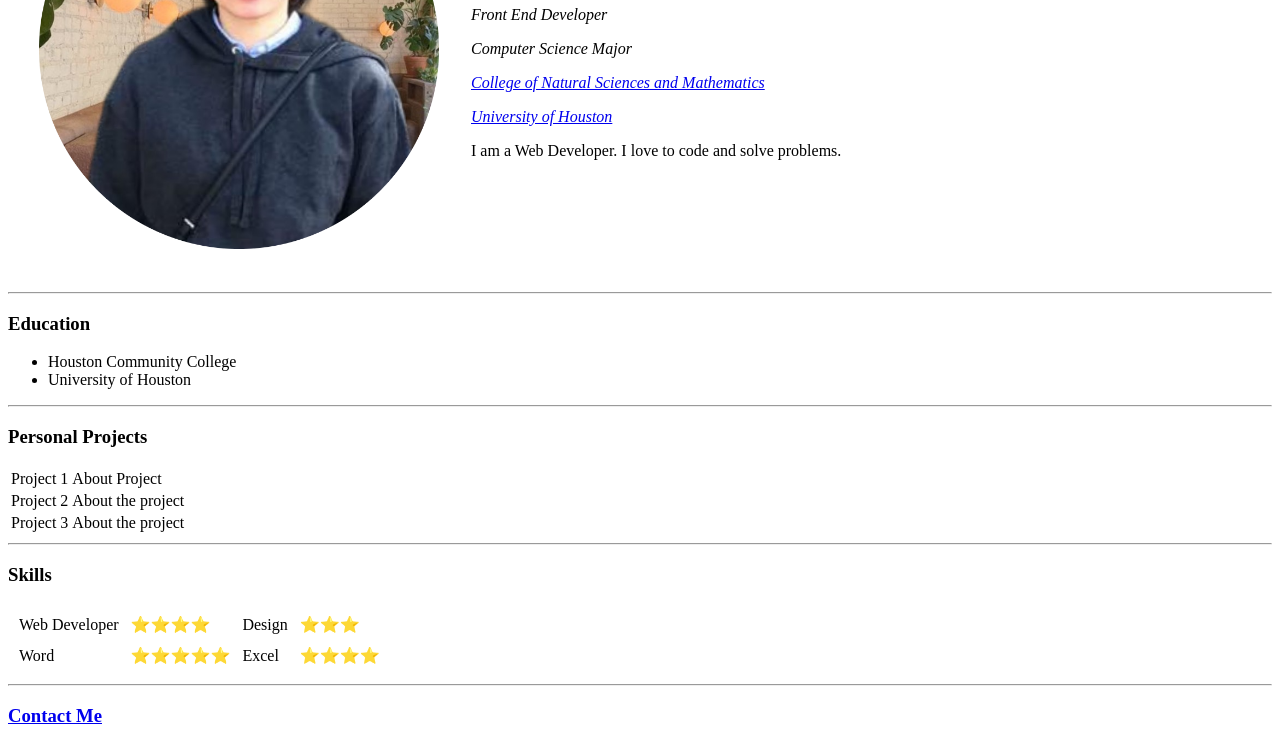
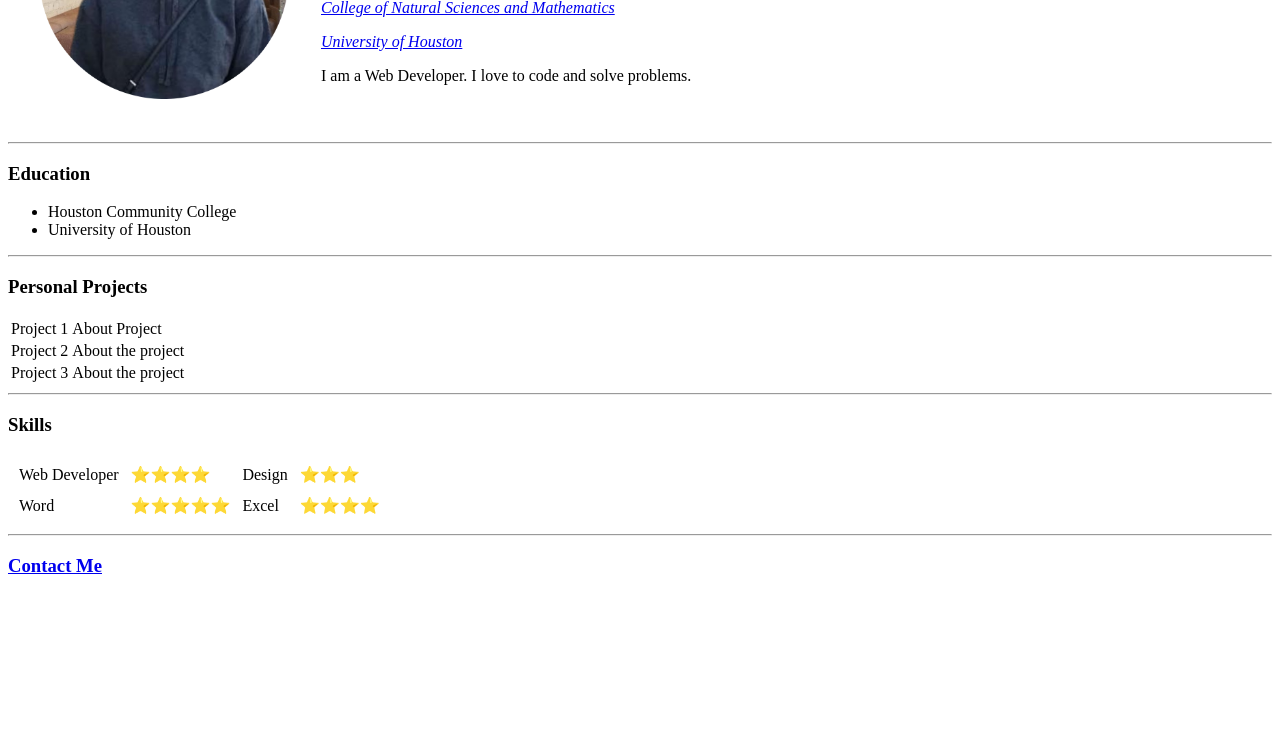
Before and after one commit to NhiTran2022/CV, a plain HTML site: page index.html in a window 1280 px wide. Shown: the part 190-936 px from the top of the page. After the commit the page ends 800 px from the top, so only its background shows below. Drawn offline with Linux system fonts and the light colour scheme.

Commit message:
change the size of image

```diff
--- a/index.html
+++ b/index.html
@@ -9,7 +9,7 @@
 <body>
   <table cellspacing="30">
     <tr>
-      <td><img src="NhiTran-modified.png" alt="Nhi Profile Picture" height="400px" width="400px"></td>
+      <td><img src="NhiTran-modified.png" alt="Nhi Profile Picture" height="250px" width="250px"></td>
       <td>
         <h1>Nhi Tran</h1>
 
```
